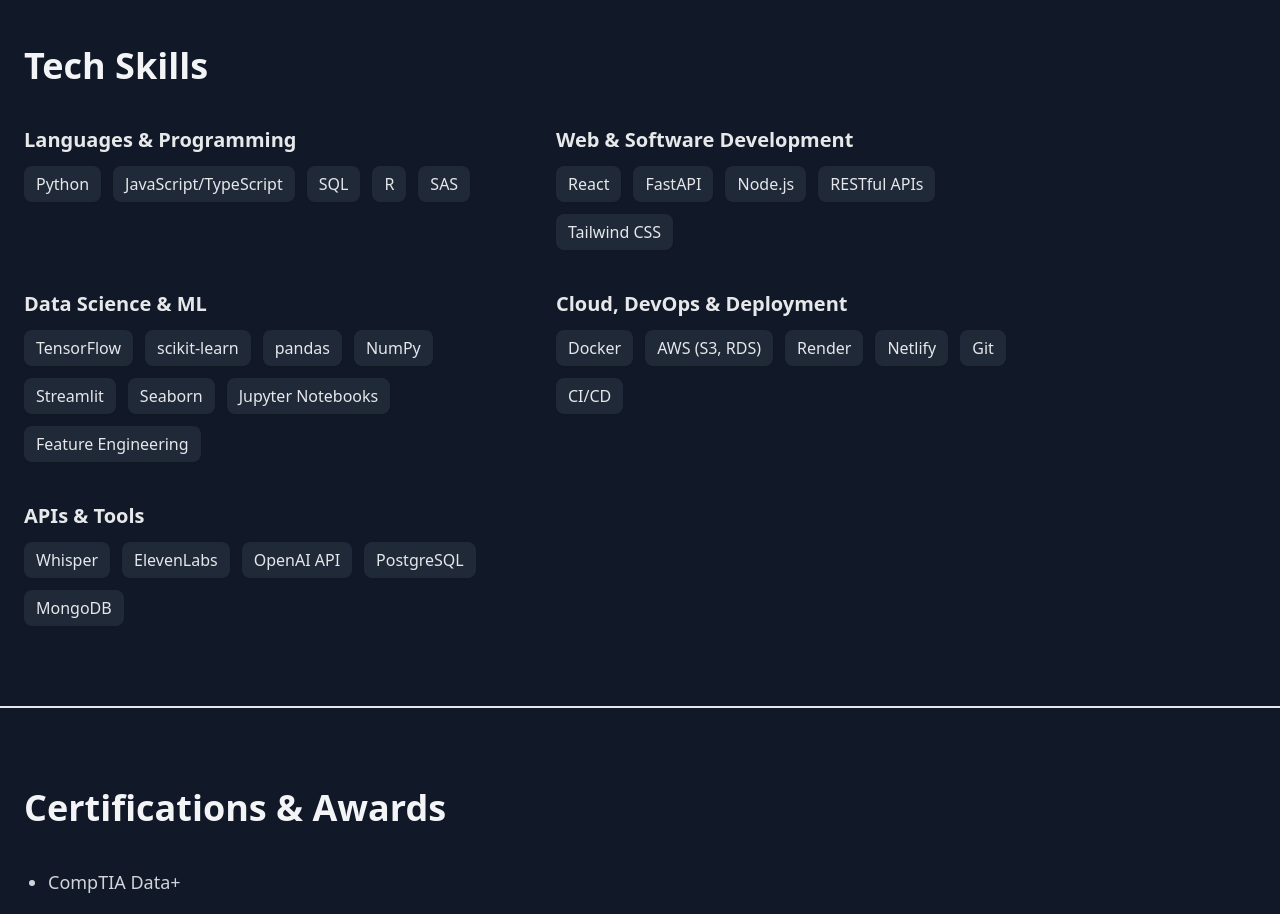
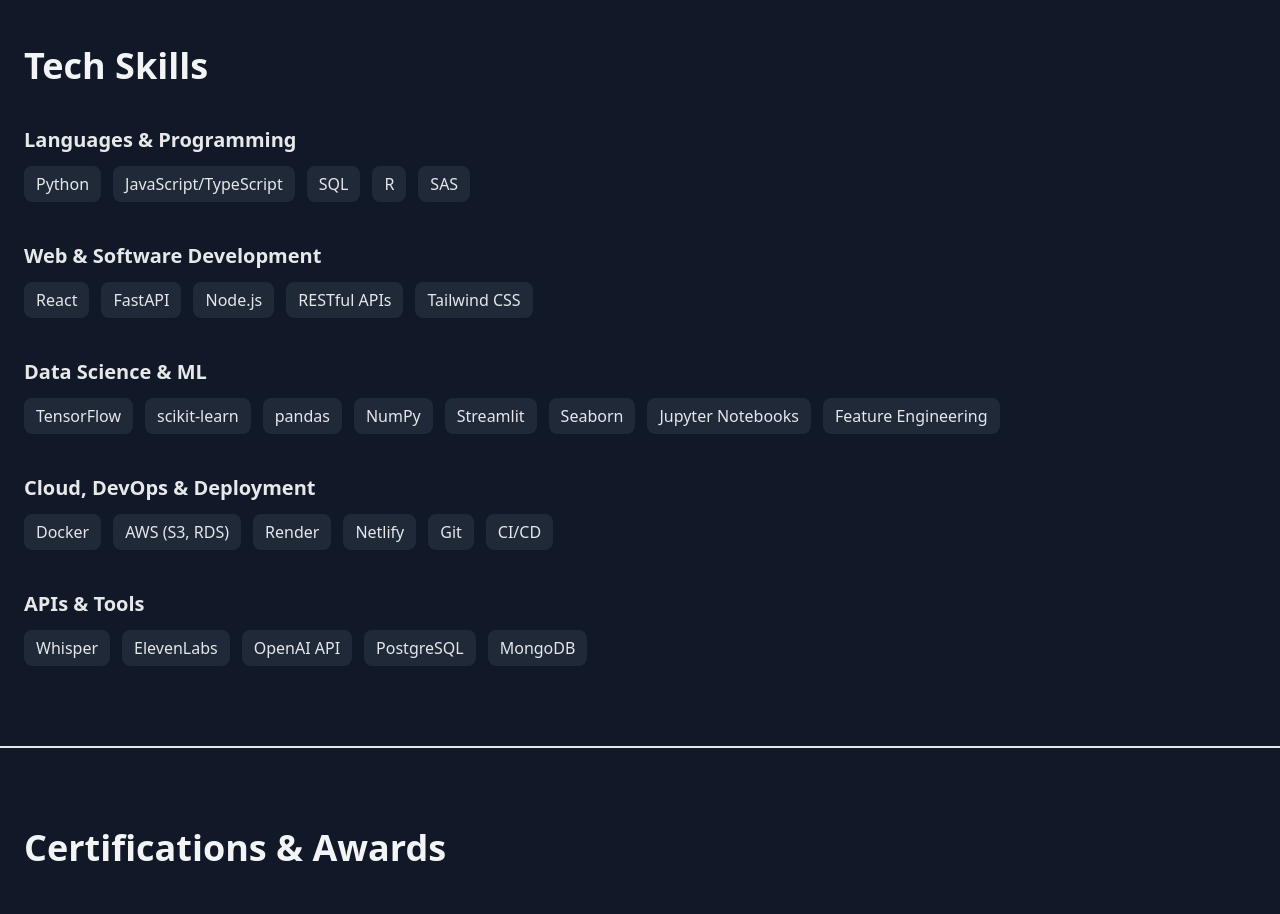
Before and after one commit to Mrinmayi03/MrinmayiKatti_Portfolio, a React (Vite) app: page / in a window 1280 px wide. Shown: the part 5780-6694 px from the top of the page. Built offline with nearby package versions, Linux system fonts and the light colour scheme.

Commit message:
Added skills from SteadyBloom

```diff
--- a/src/components/Skills.tsx
+++ b/src/components/Skills.tsx
@@ -41,7 +41,7 @@
         Tech Skills
       </h2>
 
-      <div className="grid gap-10 md:grid-cols-2 max-w-5xl">
+      <div className="grid gap-10 md:grid-cols-1 max-w-5xl">
         {skillGroups.map((group) => (
           <div key={group.title}>
             <h3 className="text-xl font-semibold mb-3 text-white/90">
```
